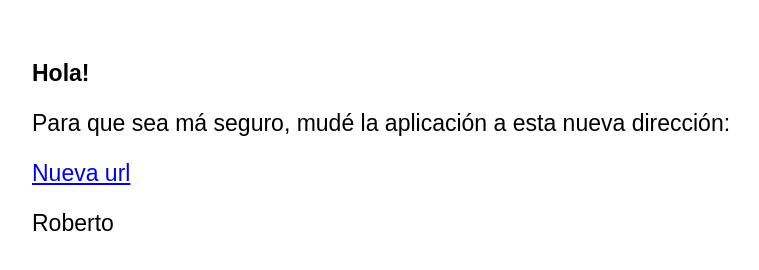
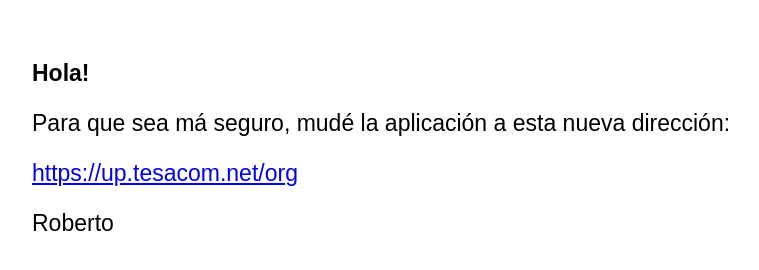
Before and after one commit to netlify-workspace/organigrapp, a website: page public/index.html in a window 1280 px wide. Shown: the whole page, without its empty margins (28-787 px from the left). Drawn offline with Linux system fonts and the light colour scheme.

Commit message:
Update index.html

```diff
--- a/public/index.html
+++ b/public/index.html
@@ -19,7 +19,7 @@
   <body>
     <h1>Hola!</h1>
     <p>Para que sea má seguro, mudé la aplicación a esta nueva dirección: </p>
-    <p><a href="https://up.tesacom.net/org">Nueva url</a></p>
+    <p><a href="https://up.tesacom.net/org">https://up.tesacom.net/org</a></p>
     <p>Roberto</p>
   </body>
 </html>
```
